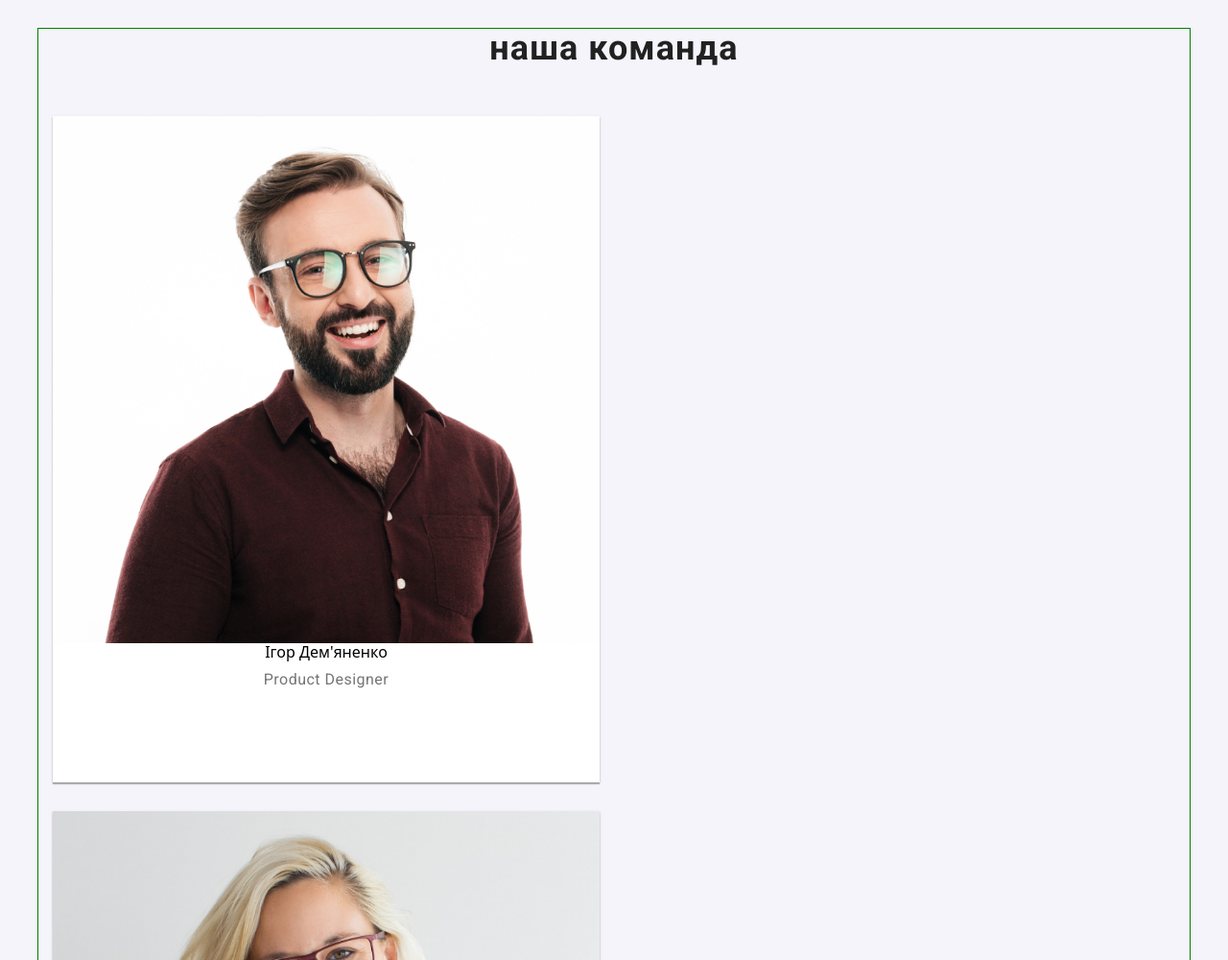
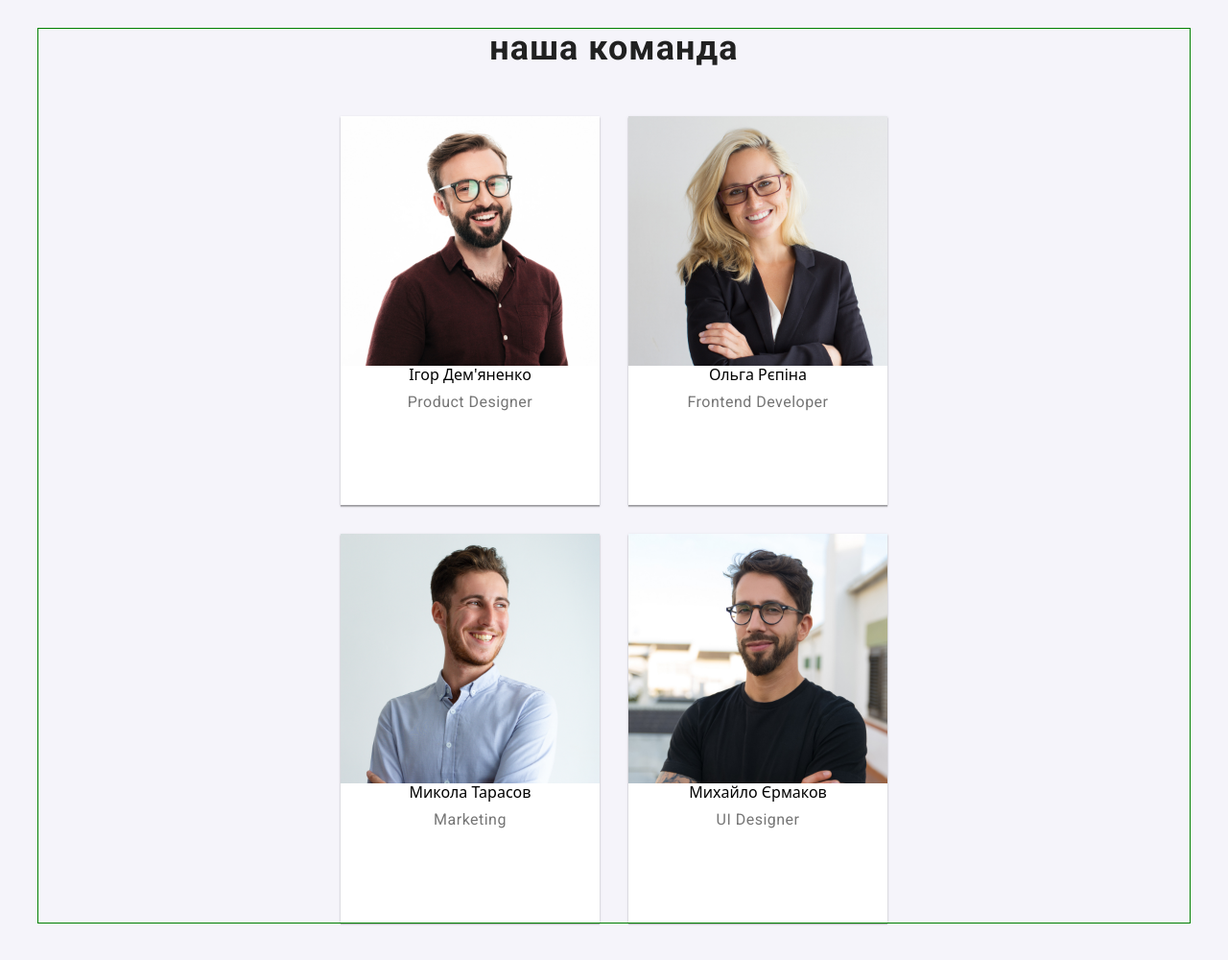
Before and after one commit to msx993/WebStudio-SCSS, a plain HTML site: page index.html in a window 1280 px wide. Shown: the part 1800-2800 px from the top of the page at 96% size. Drawn offline with nearby package versions, Linux system fonts and the light colour scheme.

Commit message:
full deckstop addaptive

```diff
--- a/scss/components/_main.scss
+++ b/scss/components/_main.scss
@@ -105,9 +105,16 @@ background-color: rgb(26, 85, 168);
  }
 
 .section_list{
-  display: flex;
+display: flex;
 flex-direction: row;
+margin-left: auto;
+margin-right: auto;
 gap: 30px;
+
+}
+
+.section_foto{
+  width: 270px;
 }
 
 .section_job_list{
```
Also changed, not shown: css/main.css, css/main.min.css, 2 other files.
